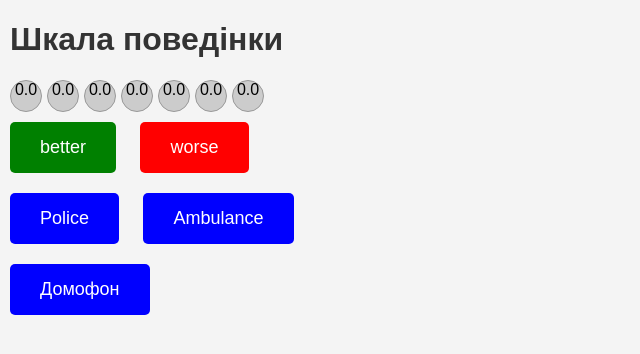
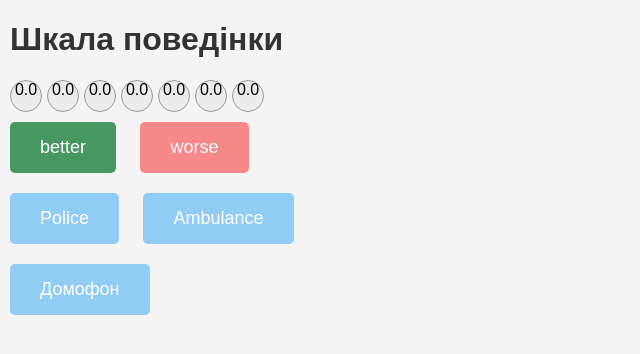
Before and after one commit to steppehare/harmfulness_tool, a Flask app: page / in a window 1280 px wide. Shown: the top 354 px of the page, without its empty margins (0-640 px from the left). Run offline with Flask 3, Linux system fonts and the light colour scheme.

Commit message:
Change html template

```diff
--- a/templates/index_color_class.html
+++ b/templates/index_color_class.html
@@ -52,11 +52,11 @@
             text-align: center;
         }
 
-        .red { background-color: red; }
-        .green { background-color: green; }
-        .yellow { background-color: yellow; }
-        .blue { background-color: blue; }
-        .grey { background-color: #ccc; }
+        .red { background-color: #f78888; }
+        .green { background-color: #479761; }
+        .yellow { background-color: #f3d250; }
+        .blue { background-color: #90ccf4; }
+        .grey { background-color: #ececec; }
     </style>
     <script src="https://code.jquery.com/jquery-3.6.4.min.js"></script>
     <script>
```
